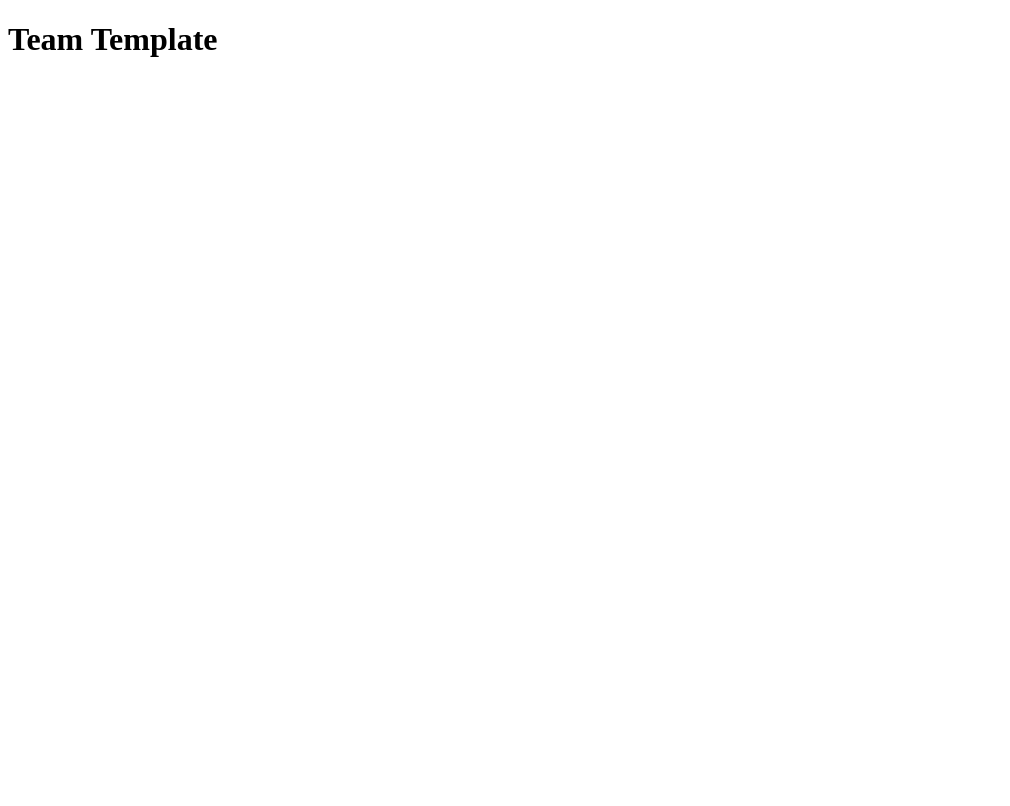
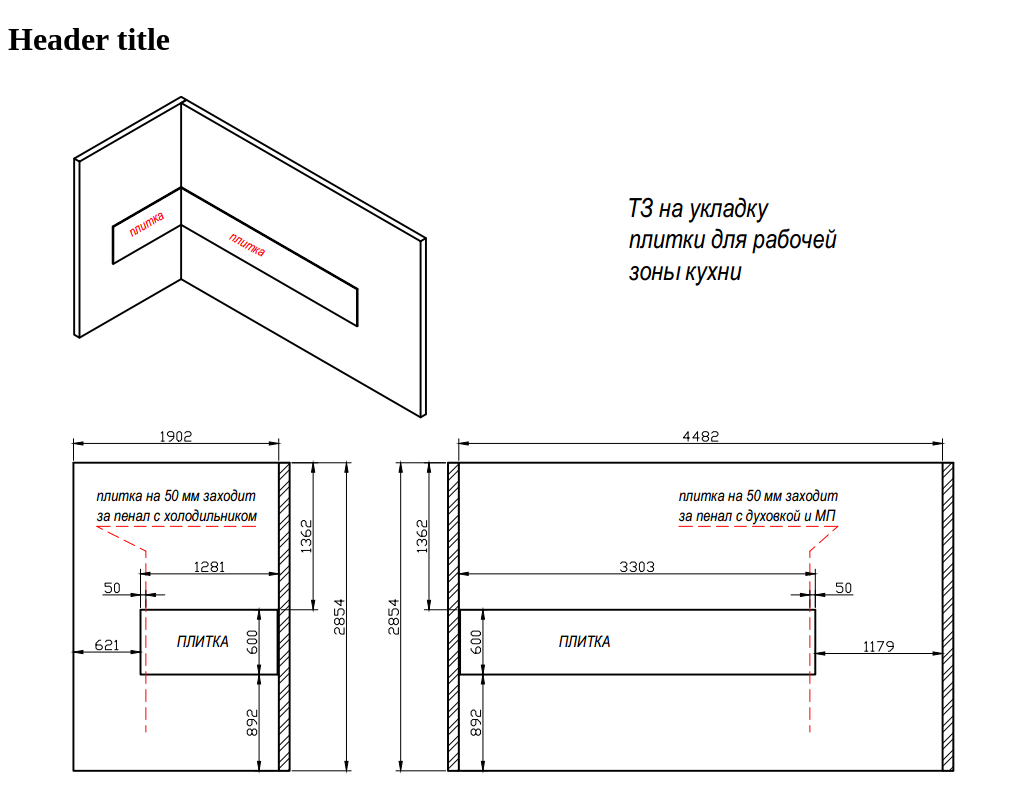
Before and after one commit to dyeskive/landing_apr23, a plain HTML site: page index.html in a window 1280 px wide. Shown: the whole page, without its empty margins (0-1010 px from the left). Drawn offline with Linux system fonts and the light colour scheme.

Commit message:
Sample html

```diff
--- a/index.html
+++ b/index.html
@@ -1,21 +1,24 @@
 <!DOCTYPE html>
 <html lang="en">
+
 <head>
     <meta charset="UTF-8">
     <meta http-equiv="X-UA-Compatible" content="IE=edge">
     <meta name="viewport" content="width=device-width, initial-scale=1.0">
-    <title>Document</title>
+    <title>Landing</title>
     <link rel="shortcut icon" href="https://placekitten.com/96/139" type="image/x-icon">
 </head>
+
 <body>
     <header>
-        <h1>Team Template</h1>
+        <h1>Header title</h1>
     </header>
     <main>
-
+        <img src="img/sample-pic.png" alt="Drawing of a kitchen wall">
     </main>
     <footer>
 
     </footer>
 </body>
+
 </html>
```
Also changed, not shown: img/sample-pic.png (added).
